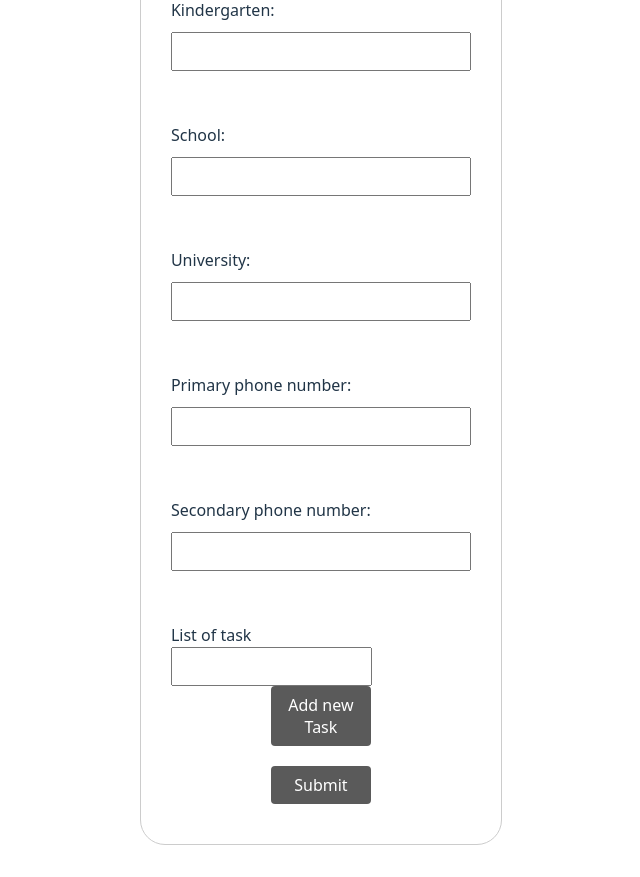
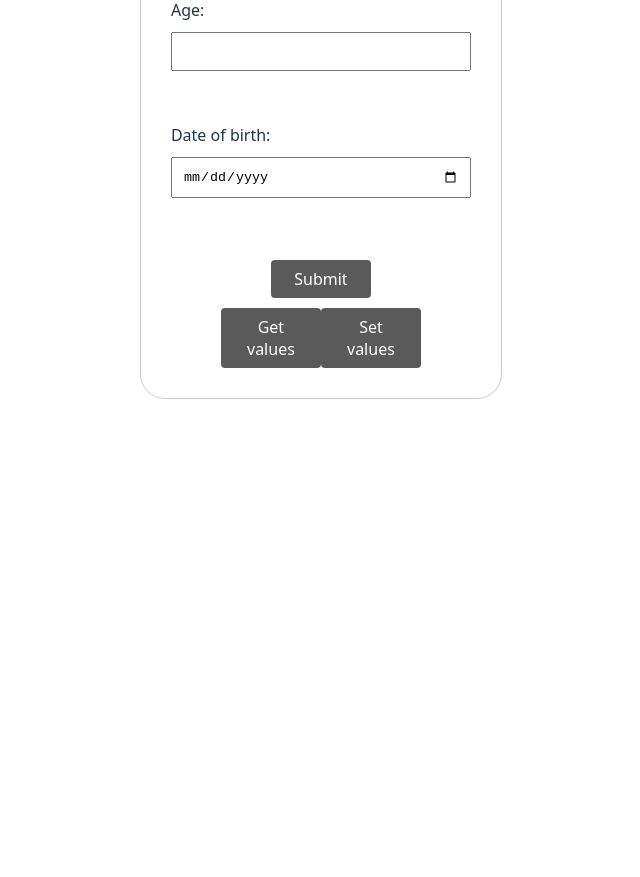
Before and after one commit to AndriyGazda/test-react-hook-form, a React (Vite) app: page / in a window 1280 px wide. Shown: the part 440-1317 px from the top of the page, without its empty margins (301-941 px from the left). After the commit the page ends 871 px from the top, so only its background shows below. Built offline with nearby package versions, Linux system fonts and the light colour scheme.

Commit message:
update logic form

```diff
--- a/src/form-component/form.css
+++ b/src/form-component/form.css
@@ -45,3 +45,7 @@
   color: red;
   text-align: left;
 }
+input[type='number']::-webkit-inner-spin-button,
+input[type='number']::-webkit-outer-spin-button {
+  -webkit-appearance: none;
+}
--- a/src/form-component/form.tsx
+++ b/src/form-component/form.tsx
@@ -1,28 +1,39 @@
-import { useForm, useFieldArray } from 'react-hook-form';
+import { useForm } from 'react-hook-form';
+// import {useFieldArray} from "react-hook-form"
 import { DevTool } from '@hookform/devtools';
 import './form.css';
 
 type TFormData = {
   name: string;
   email: string;
-  messageForName: string;
-  education: {
-    kindergarten: string;
-    school: string;
-    university: string;
-  };
-  phoneNumber: string[];
-  // phNumbers: {
-  //   number: string;
+  age: number;
+  dob: Date;
+  // messageForName: string;
+  // education: {
+  //   kindergarten: string;
+  //   school: string;
+  //   university: string;
+  // };
+  // phoneNumber: string[];
+  // // phNumbers: {
+  // //   number: string;
+  // // }[];
+  // taskAdd: {
+  //   task: string;
   // }[];
-  taskAdd: {
-    task: string;
-  }[]
 };
 
 const FormComponent = () => {
-  const { register, handleSubmit, reset, control, formState } =
-    useForm<TFormData>(
+  const {
+    register,
+    handleSubmit,
+    reset,
+    control,
+    formState,
+    // watch
+    getValues,
+    setValue
+  } = useForm<TFormData>(
     // {
     //   defaultValues: async () => {
     //     const response = await fetch(
@@ -41,31 +52,39 @@
       defaultValues: {
         name: 'Andrii',
         email: '',
-          messageForName: '',
-          education: {
-            kindergarten: '',
-            school: '',
-            university: ''
-          },
-          phoneNumber: ['', ''],
-          // phNumbers: [{ number: '' }],
-          taskAdd: [{task:''}]
+        age: undefined,
+        dob: new Date()
+        // messageForName: '',
+        // education: {
+        //   kindergarten: '',
+        //   school: '',
+        //   university: ''
+        // },
+        // phoneNumber: ['', ''],
+        // // phNumbers: [{ number: '' }],
+        // taskAdd: [{ task: '' }]
       }
     }
   );
-  const { errors } = formState;
-  const { fields, append, remove } = useFieldArray({
-    name: 'taskAdd',
-    control
-  });
+  const { errors, touchedFields, dirtyFields} = formState;
+  // const watchName = watch("name")
+  // const { fields, append, remove } = useFieldArray({
+  //   name: 'taskAdd',
+  //   control
+  // });
 
   const handleFormSubmit = (data: TFormData) => {
     console.log('Form submitted with data:', data);
     reset();
   };
+  console.log(touchedFields, dirtyFields)
+
+  const handleGetValues = () => console.log(getValues(['name', 'email']));
+  const handleSetValue = () => console.log(setValue("name", "dsadsa"), setValue("age", 123));
 
   return (
     <div className={'form-container'}>
+      {/*<h1>Name: {watchName}</h1>*/}
       <form onSubmit={handleSubmit(handleFormSubmit)} noValidate>
         <label htmlFor="name">Name:</label>
         <input
@@ -121,74 +140,104 @@
         {/*/>*/}
         {/*<p className={'error'}>{errors.messageForName?.message}</p>*/}
 
-        <label htmlFor="kindergarten">Kindergarten:</label>
+        <label htmlFor="age">Age:</label>
         <input
-          type="text"
-          id="kindergarten"
-          {...register('education.kindergarten', {
-            required: 'Kindergarten is required'
+          type="number"
+          id="age"
+          {...register('age', {
+            required: 'Age is required',
+            valueAsNumber: true
           })}
         />
-        <p className={'error'}>{errors.education?.kindergarten?.message}</p>
+        <p className={'error'}>{errors.age?.message}</p>
 
-        <label htmlFor="school">School:</label>
+        <label htmlFor="dob">Date of birth:</label>
         <input
-          type="text"
-          id="school"
-          {...register('education.school', { required: 'School is required' })}
-        />
-        <p className={'error'}>{errors.education?.school?.message}</p>
-
-        <label htmlFor="university">University:</label>
-        <input
-          type="text"
-          id="university"
-          {...register('education.university', {
-            required: 'University is required'
+          type="date"
+          id="dob"
+          {...register('dob', {
+            required: {
+              value: true,
+              message: 'Date of birth is required'
+            },
+            valueAsDate: true
           })}
         />
-        <p className={'error'}>{errors.education?.university?.message}</p>
+        <p className={'error'}>{errors.age?.message}</p>
 
-        <label htmlFor="primaryPhone">Primary phone number:</label>
-        <input
-          type="text"
-          id="primaryPhone"
-          {...register('phoneNumber.0', {
-            required: 'Primary phone is required'
-          })}
-        />
-        <p className={'error'}>{errors.phoneNumber?.[0]?.message}</p>
+        {/*<label htmlFor="kindergarten">Kindergarten:</label>*/}
+        {/*<input*/}
+        {/*  type="text"*/}
+        {/*  id="kindergarten"*/}
+        {/*  {...register('education.kindergarten', {*/}
+        {/*    required: 'Kindergarten is required'*/}
+        {/*  })}*/}
+        {/*/>*/}
+        {/*<p className={'error'}>{errors.education?.kindergarten?.message}</p>*/}
 
-        <label htmlFor="secondaryPhone">Secondary phone number:</label>
-        <input
-          type="text"
-          id="secondaryPhone"
-          {...register('phoneNumber.1', {
-            required: 'Secondary phone is required'
-          })}
-        />
-        <p className={'error'}>{errors.phoneNumber?.[1]?.message}</p>
+        {/*<label htmlFor="school">School:</label>*/}
+        {/*<input*/}
+        {/*  type="text"*/}
+        {/*  id="school"*/}
+        {/*  {...register('education.school', { required: 'School is required' })}*/}
+        {/*/>*/}
+        {/*<p className={'error'}>{errors.education?.school?.message}</p>*/}
 
-        <div>
-          <label>List of task</label>
-          <div>
-            {fields.map((task, index)=> {
-              return (<div                   key={task.id}
-              >
-                <input
-                  type="text"
-                  {...register(`taskAdd.${index}.task` as const)}/>
-                { index > 0 &&
-                  <button type = "button"
-                         onClick = {() => remove(index)}> Remove task</button>
-                }
-              </div>)
-            })}
+        {/*<label htmlFor="university">University:</label>*/}
+        {/*<input*/}
+        {/*  type="text"*/}
+        {/*  id="university"*/}
+        {/*  {...register('education.university', {*/}
+        {/*    required: 'University is required'*/}
+        {/*  })}*/}
+        {/*/>*/}
+        {/*<p className={'error'}>{errors.education?.university?.message}</p>*/}
 
-            <button type="button" onClick={()=> append({task: ""})}>Add new Task</button>
-          </div>
-        </div>
+        {/*<label htmlFor="primaryPhone">Primary phone number:</label>*/}
+        {/*<input*/}
+        {/*  type="text"*/}
+        {/*  id="primaryPhone"*/}
+        {/*  {...register('phoneNumber.0', {*/}
+        {/*    required: 'Primary phone is required'*/}
+        {/*  })}*/}
+        {/*/>*/}
+        {/*<p className={'error'}>{errors.phoneNumber?.[0]?.message}</p>*/}
 
+        {/*<label htmlFor="secondaryPhone">Secondary phone number:</label>*/}
+        {/*<input*/}
+        {/*  type="text"*/}
+        {/*  id="secondaryPhone"*/}
+        {/*  {...register('phoneNumber.1', {*/}
+        {/*    required: 'Secondary phone is required'*/}
+        {/*  })}*/}
+        {/*/>*/}
+        {/*<p className={'error'}>{errors.phoneNumber?.[1]?.message}</p>*/}
+
+        {/*<div>*/}
+        {/*  <label>List of task</label>*/}
+        {/*  <div>*/}
+        {/*    {fields.map((task, index) => {*/}
+        {/*      return (*/}
+        {/*        <div key={task.id}>*/}
+        {/*          <input*/}
+        {/*            type="text"*/}
+        {/*            {...register(`taskAdd.${index}.task` as const)}*/}
+        {/*          />*/}
+        {/*          {index > 0 && (*/}
+        {/*            <button type="button" onClick={() => remove(index)}>*/}
+        {/*              {' '}*/}
+        {/*              Remove task*/}
+        {/*            </button>*/}
+        {/*          )}*/}
+        {/*        </div>*/}
+        {/*      );*/}
+        {/*    })}*/}
+
+        {/*    <button type="button" onClick={() => append({ task: '' })}>*/}
+        {/*      Add new Task*/}
+        {/*    </button>*/}
+        {/*  </div>*/}
+        {/*</div>*/}
 
         {/*<div>*/}
         {/*  <label>List of phone numbers</label>*/}
@@ -219,6 +268,13 @@
           <button type="submit">Submit</button>
         </div>
       </form>
+      <button type="button" onClick={handleGetValues}>
+        Get values
+      </button>
+      <button type="button" onClick={handleSetValue}>
+        Set values
+      </button>
+
       <DevTool control={control} />
     </div>
   );
```
Lines whose indentation alone changed are shown as unchanged.
